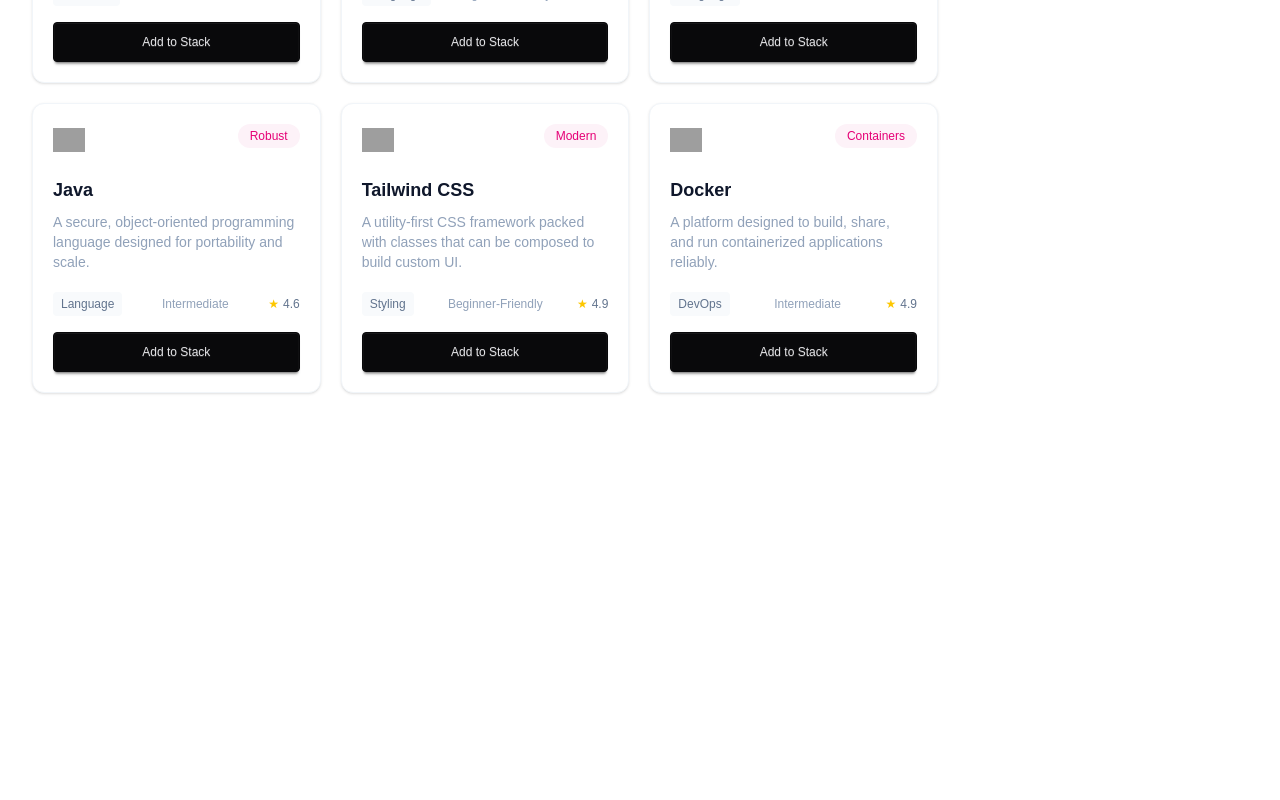
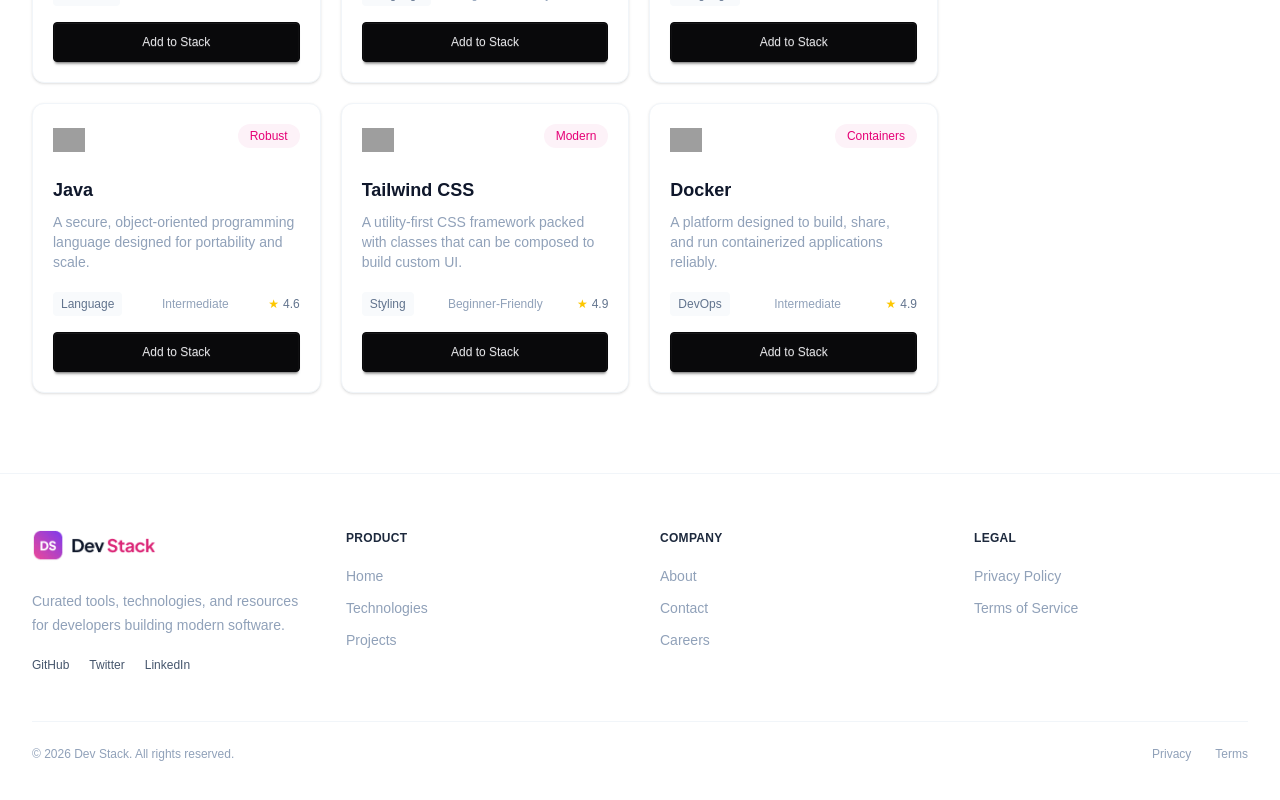
Before and after one commit to irfanuulkarim/DevStack, a React (Vite) app: page / in a window 1280 px wide. Shown: the part 1716-2516 px from the top of the page. Before the commit the page ends 2189 px from the top, so only its background shows below. Built offline with nearby package versions, Linux system fonts and the light colour scheme; grey boxes are pictures that could not be loaded.

Commit message:
Footer section added

```diff
--- a/src/App.tsx
+++ b/src/App.tsx
@@ -3,6 +3,7 @@
 import Hero from "./components/Hero";
 import TechnologySection from "./components/TechnologySection";
 import type { Technology } from "./types/technology";
+import Footer from "./components/Footer";
 
 function App() {
   const [selectedTechnologies, setSelectedTechnologies] = useState<
@@ -43,6 +44,7 @@
           onRemoveAll={removeAllFromStack}
         />
       </main>
+      <Footer />
     </>
   );
 }
--- a/src/components/Footer.tsx
+++ b/src/components/Footer.tsx
@@ -0,0 +1,130 @@
+const Footer = () => {
+    return (
+        <footer className="border-t border-slate-100 bg-white px-6 py-14 lg:px-8">
+            <div className="mx-auto max-w-7xl">
+                <div className="grid grid-cols-1 gap-10 md:grid-cols-2 lg:grid-cols-4">
+
+                    <div className="lg:col-span-1">
+                        <a href="/" className="inline-flex items-center gap-2">
+                            <img
+                                src="/images/logo-text.png"
+                                alt="Dev Stack"
+                                className="h-8 w-auto"
+                            />
+                        </a>
+
+                        <p className="mt-5 max-w-xs text-sm leading-6 text-slate-400">
+                            Curated tools, technologies, and resources for developers
+                            building modern software.
+                        </p>
+
+                        <div className="mt-5 flex items-center gap-5 text-xs font-medium text-slate-600">
+                            <a href="#" className="transition-colors hover:text-pink-500">
+                                GitHub
+                            </a>
+
+                            <a href="#" className="transition-colors hover:text-pink-500">
+                                Twitter
+                            </a>
+
+                            <a href="#" className="transition-colors hover:text-pink-500">
+                                LinkedIn
+                            </a>
+                        </div>
+                    </div>
+
+                    <div>
+                        <h3 className="text-xs font-bold uppercase tracking-wide text-slate-800">
+                            Product
+                        </h3>
+
+                        <ul className="mt-5 space-y-3 text-sm text-slate-400">
+                            <li>
+                                <a href="#home" className="hover:text-pink-500">
+                                    Home
+                                </a>
+                            </li>
+
+                            <li>
+                                <a href="#technologies" className="hover:text-pink-500">
+                                    Technologies
+                                </a>
+                            </li>
+
+                            <li>
+                                <a href="#projects" className="hover:text-pink-500">
+                                    Projects
+                                </a>
+                            </li>
+                        </ul>
+                    </div>
+
+                    <div>
+                        <h3 className="text-xs font-bold uppercase tracking-wide text-slate-800">
+                            Company
+                        </h3>
+
+                        <ul className="mt-5 space-y-3 text-sm text-slate-400">
+                            <li>
+                                <a href="#about" className="hover:text-pink-500">
+                                    About
+                                </a>
+                            </li>
+
+                            <li>
+                                <a href="#contact" className="hover:text-pink-500">
+                                    Contact
+                                </a>
+                            </li>
+
+                            <li>
+                                <a href="#" className="hover:text-pink-500">
+                                    Careers
+                                </a>
+                            </li>
+                        </ul>
+                    </div>
+
+                    <div>
+                        <h3 className="text-xs font-bold uppercase tracking-wide text-slate-800">
+                            Legal
+                        </h3>
+
+                        <ul className="mt-5 space-y-3 text-sm text-slate-400">
+                            <li>
+                                <a href="#" className="hover:text-pink-500">
+                                    Privacy Policy
+                                </a>
+                            </li>
+
+                            <li>
+                                <a href="#" className="hover:text-pink-500">
+                                    Terms of Service
+                                </a>
+                            </li>
+                        </ul>
+                    </div>
+                </div>
+
+                <div className="mt-12 flex flex-col gap-4 border-t border-slate-100 pt-6 text-xs text-slate-400 sm:flex-row sm:items-center sm:justify-between">
+                    <p>
+                        © 2026 Dev Stack. All rights reserved.
+                    </p>
+
+                    <div className="flex gap-6">
+                        <a href="#" className="hover:text-pink-500">
+                            Privacy
+                        </a>
+
+                        <a href="#" className="hover:text-pink-500">
+                            Terms
+                        </a>
+                    </div>
+                </div>
+
+            </div>
+        </footer>
+    );
+};
+
+export default Footer;
```
